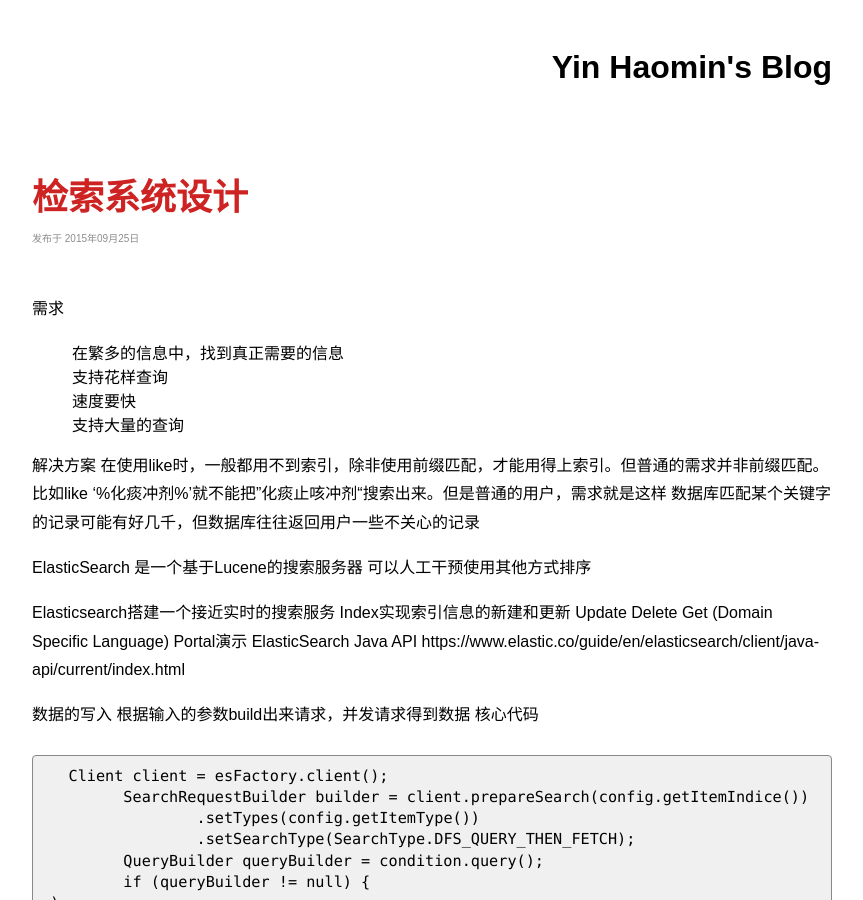
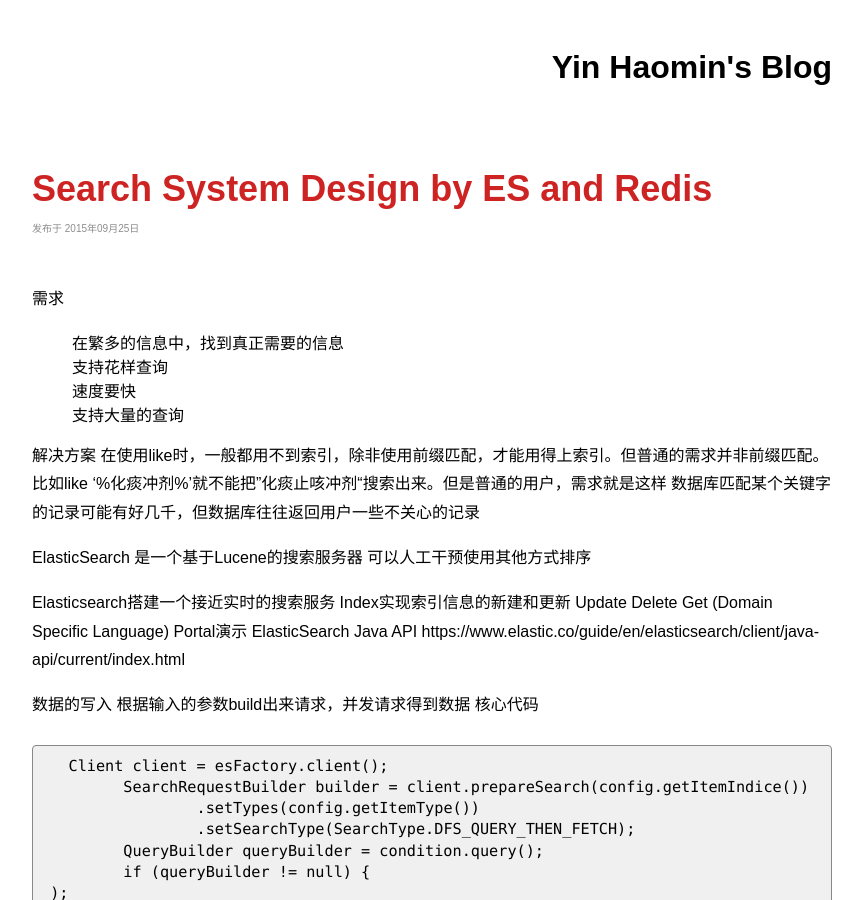
Before and after one commit to yinhaomin/yinhaomin.github.io, a Jekyll site: the page built from _posts/2015-09-25-Search System Design by ES and Redis.md, in a window 1280 px wide and 900 px high. Shown: the whole window, without its empty margins (208-1071 px from the left). Built offline with Jekyll 4.4.1, drawn with Linux system fonts in a browser that asks for light colours; comment, search, counter and statistics services are not loaded.

Commit message:
Update and rename 2015-09-25-检索系统设计.md to 2015-09-25-Search System Design by ES and Redis.md

```diff
--- a/_posts/2015-09-25-检索系统设计.md
+++ b/_posts/2015-09-25-Search System Design by ES and Redis.md
@@ -1,8 +1,8 @@
 ---
 layout: post
-title: 检索系统设计
+title: Search System Design by ES and Redis
 comments: true
-keywords: 检索系统,设计
+keywords: 检索系统,设计,Search System Design by ES and Redis
 ---
 
 需求
```
